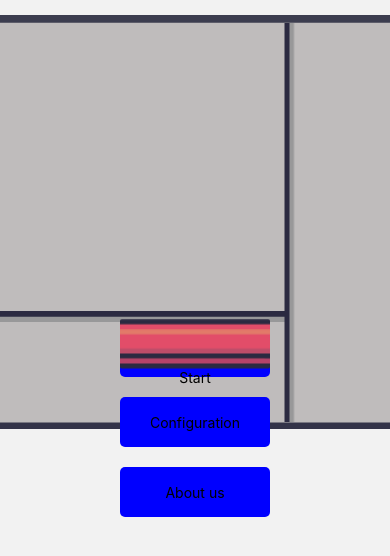
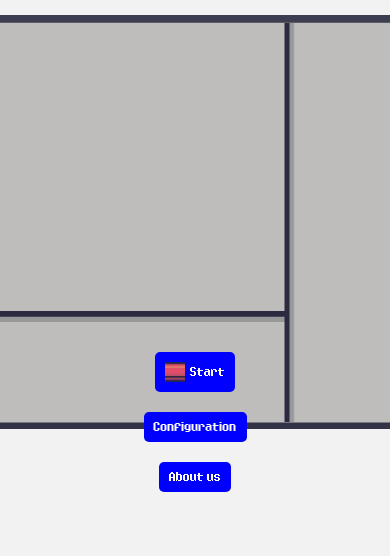
Before and after one commit to braulioPad/game, a React Native app: screen /Home in a window 390 px wide. Shown: the top 556 px of the page. Built offline with nearby package versions, Linux system fonts and the light colour scheme.

Commit message:
revert changes in custom button

```diff
--- a/src/components/CustomBtn/CustomButton.tsx
+++ b/src/components/CustomBtn/CustomButton.tsx
@@ -6,41 +6,37 @@ interface CustomButtonProps {
   onPress: () => void;
   style?: any;
   imageSource?: any; // Add this prop for the image source
-  buttonStyle?: Record<string, any>;
 }
 
-const CustomButton: React.FC<CustomButtonProps> = ({ title, onPress, style, imageSource, buttonStyle  }) => {
+const CustomButton: React.FC<CustomButtonProps> = ({ title, onPress, style, imageSource }) => {
   return (
-    <TouchableOpacity style={[styles.button, buttonStyle]} onPress={onPress}>
+    <TouchableOpacity style={[styles.button, style]} onPress={onPress}>
       {imageSource && <Image source={imageSource} style={styles.buttonImage} />}
-      <Text /* style={styles.buttonText} */>{title}</Text>
+      <Text style={styles.buttonText}>{title}</Text>
     </TouchableOpacity>
   );
 };
 
 const styles = StyleSheet.create({
   button: {
-    width: 150, // Set the fixed width of the button
-    height: 0, // Set the fixed height of the button
-    backgroundColor: 'blue', // Add your desired button color
-    justifyContent: 'center', // Center the content vertically
-    alignItems: 'center', // Center the content horizontally
+    flexDirection: 'row', // Align image and text horizontally
+    alignItems: 'center', // Center vertically
+    backgroundColor: 'blue', // Add your desired button styles
+    padding: 10,
     borderRadius: 5,
     marginVertical: 10,
   },
   buttonImage: {
-    width: '100%', // Set the width of the image to cover the entire button
-    height: '100%', // Set the height of the image to cover the entire button
-    resizeMode: 'cover', // Ensure the image covers the entire space
-    borderRadius: 2, // Adjust the border radius to match the button if needed
+    width: 20, // Set the width of the image
+    height: 20, // Set the height of the image
+    marginRight: 5, // Spacing between image and text
   },
- /*  buttonText: {
+  buttonText: {
     fontFamily: 'Eight-Bit-Dragon',
-    fontSize: 16, // Adjust the font size of the text
+    fontSize: 10,
     color: 'white', // Add your desired text color
     textAlign: 'center',
-   // lineHeight: 50, // Ensure the line height matches the button height
-  }, */
+  },
 });
 
 export default CustomButton;
--- a/src/components/MainMenu/MainMenu.tsx
+++ b/src/components/MainMenu/MainMenu.tsx
@@ -69,9 +69,9 @@ const MainMenu: React.FC<{ navigation: any }> = ({ navigation }) => {
       style={styles.backgroundImage}
       resizeMode="cover" // Ensure the image covers the entire area
     >
-      <CustomButton  title="Start" onPress={goToPlay} imageSource={require('../../../assets/btns/btns_7.png')} buttonStyle={buttonStyle}/>
-      <CustomButton title="Configuration" onPress={goToConfig} buttonStyle={buttonStyle}/>
-      <CustomButton title="About us" onPress={goToAboutUs} buttonStyle={buttonStyle}/>
+      <CustomButton title="Start" onPress={goToPlay} imageSource={require('../../../assets/btns/btns_7.png')} />
+      <CustomButton title="Configuration" onPress={goToConfig} />
+      <CustomButton title="About us" onPress={goToAboutUs} />
     </ImageBackground>
   </View>
   );
```
